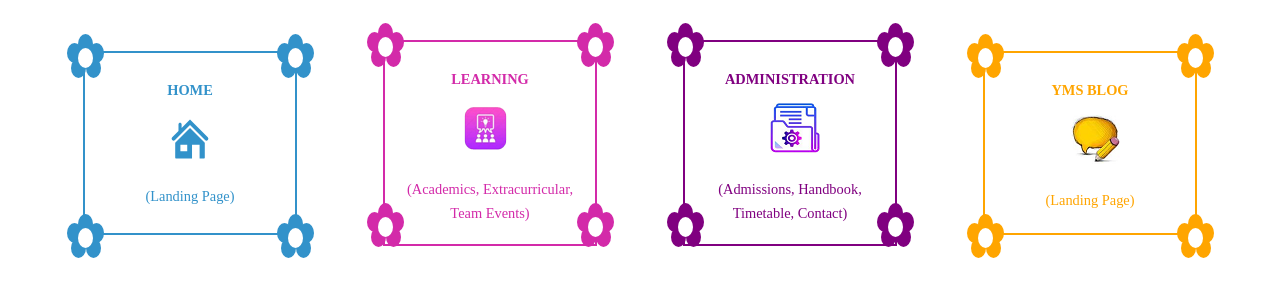
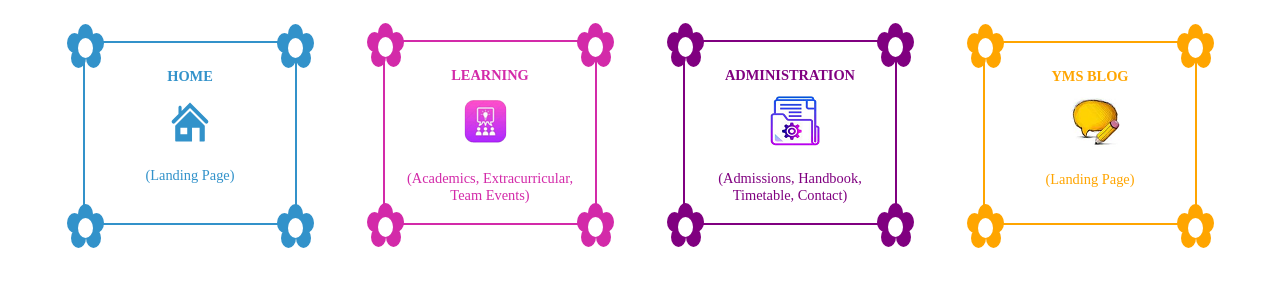
Before and after one commit to realsbd/yewande, a plain HTML site: page index.html in a window 1280 px wide. Drawn offline with Linux system fonts and the light colour scheme.

Commit message:
linking and other adjustment done

```diff
--- a/css.css
+++ b/css.css
@@ -69,7 +69,7 @@
     min-height: 170px;
     width: 200px;
     margin:  auto;
-    /* padding-bottom: 20px; */
+    text-decoration: none;
     padding: 5px;
     justify-content: center
 }
@@ -92,7 +92,6 @@ h2, p {
     text-align: center;
     font-size: .9em;
     margin-top: 20px;
-    line-height: 1.5rem
 }
 svg{
     width: 50px;
--- a/index.html
+++ b/index.html
@@ -9,7 +9,7 @@
 </head>
 <body>
     <div class="content-holder">
-        <div class="content home">
+        <a href="/home-2" class="content home">
                 <div class="icon-holder">
                     <div class="icon tl shadow-home"></div>
                     <div class="icon tr shadow-home"></div>
@@ -21,8 +21,9 @@
                     <svg height="64px" id="Layer_1" style="enable-background:new 0 0 64 64;" version="1.1" viewBox="0 0 64 64" width="64px" xml:space="preserve" xmlns="http://www.w3.org/2000/svg" xmlns:xlink="http://www.w3.org/1999/xlink"><g><path d="M13.068,36.785v19.236c0,0.483,0.392,0.876,0.876,0.876h20.645V39.479h9.698v17.418h5.769c0.485,0,0.876-0.393,0.876-0.876   V36.785l-18.921-18.84L13.068,36.785z M28.464,47.594h-8.751v-8.114h8.751V47.594z"/><path d="M54.767,29.868L32.001,7.103l-10.74,10.739v-4.726c0-1.104-0.896-2-2-2s-2,0.896-2,2v8.726l-8.027,8.026   c-0.977,0.977-0.977,2.56,0,3.536c0.488,0.488,1.128,0.732,1.768,0.732s1.279-0.244,1.768-0.731l19.232-19.23l19.23,19.229   c0.977,0.977,2.559,0.977,3.535,0C55.743,32.427,55.743,30.844,54.767,29.868z"/></g><g/><g/><g/><g/><g/><g/></svg>
                 </div>
                 <p class="home-color">(Landing Page)</p>
-        </div>
-        <div class="content learning">
+        </a>
+
+        <a href="/learning" class="content learning">
             <div class="icon-holder">
                 <div class="icon tl shadow-learning"></div>
                 <div class="icon tr shadow-learning"></div>
@@ -34,8 +35,8 @@
                 <img src="edit2.png" alt="">
             </div>
             <p>(Academics, Extracurricular, Team Events)</p>
-        </div>
-        <div class="content admin">
+        </a>
+        <a href="/administration" class="content admin">
             <div class="icon-holder">
                 <div class="icon tl shadow-admin"></div>
                 <div class="icon tr shadow-admin"></div>
@@ -47,8 +48,8 @@
                 <img src="admin2.png" alt="">
             </div>
             <p>(Admissions, Handbook, Timetable, Contact)</p>
-        </div>
-        <div class="content blog">
+        </a>
+        <a href="/yms-blog" class="content blog">
             <div class="icon-holder">
                 <div class="icon tl shadow-blog"></div>
                 <div class="icon tr shadow-blog"></div>
@@ -60,7 +61,7 @@
                 <img src="blog.png" alt="">
             </div>
             <p>(Landing Page)</p>
-        </div>
+        </a>
     </div>
 
 </body>
```
Lines whose indentation alone changed are shown as unchanged.
